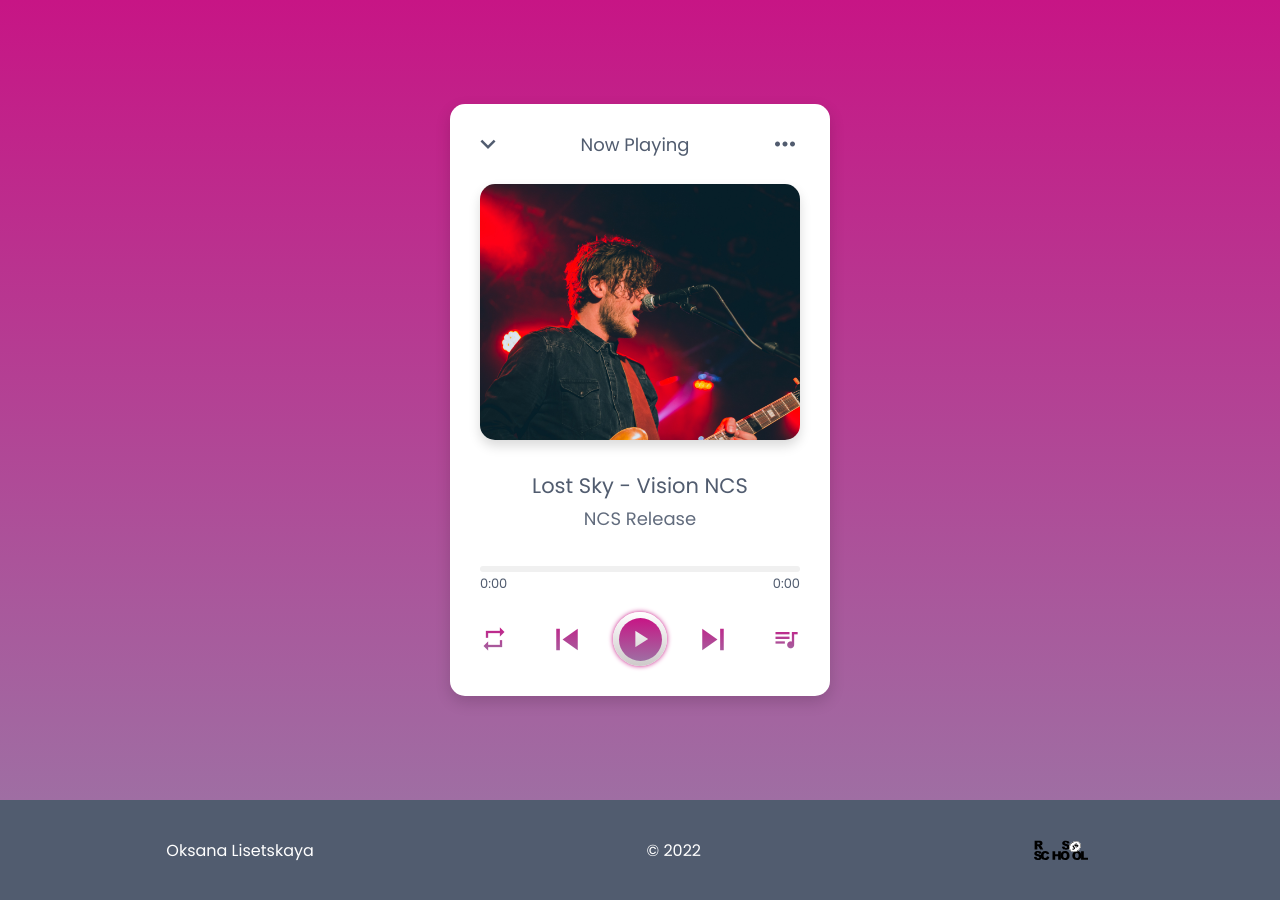
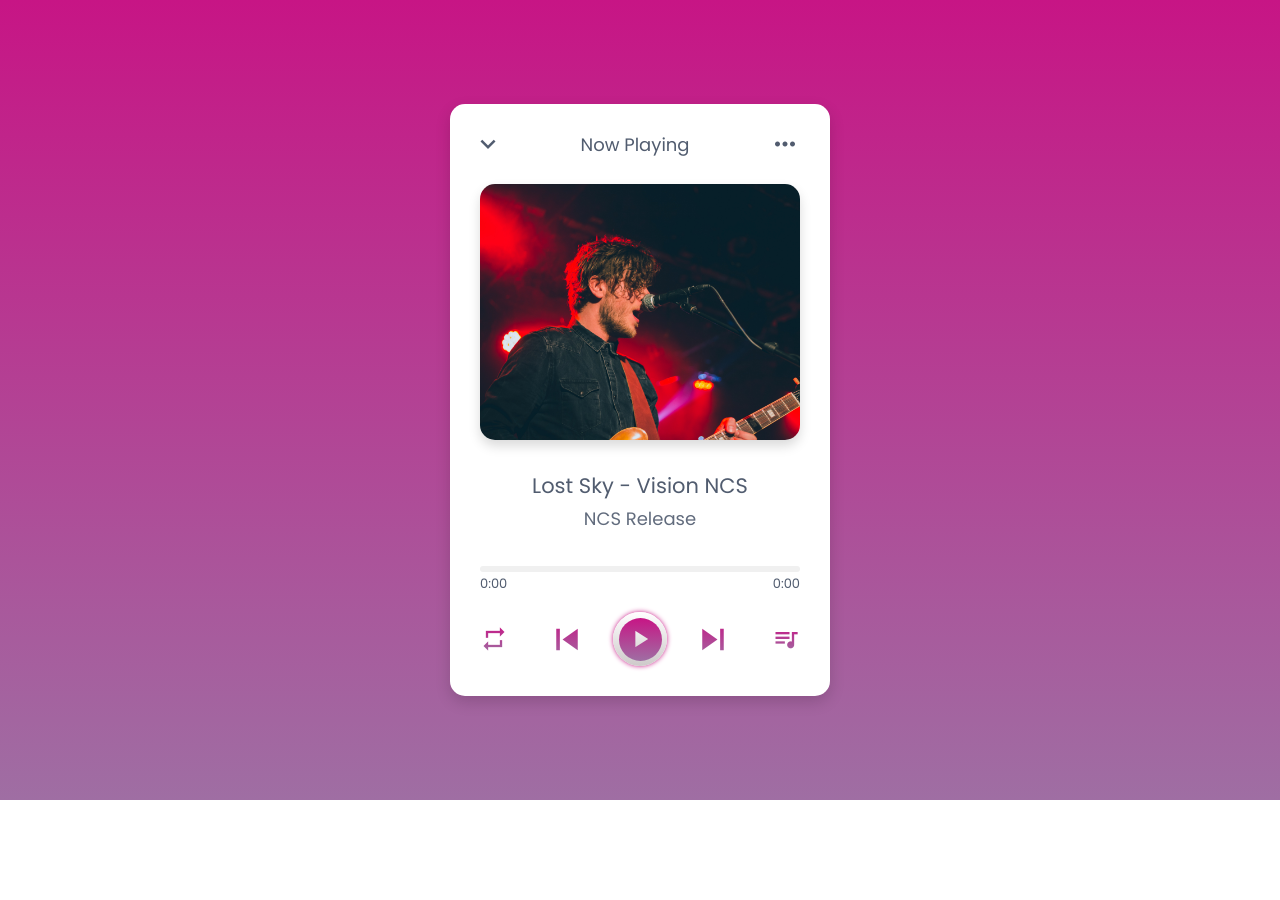
Before and after one commit to oksana-liseczkaya/audio-player, a plain HTML site: page index.html in a window 1280 px wide. After the commit the page ends 800 px from the top, so only its background shows below. Drawn offline with Linux system fonts and the light colour scheme.

Commit message:
delete footer

```diff
--- a/index.html
+++ b/index.html
@@ -57,14 +57,6 @@
         </div>
     </main>
 
-    <footer>
-        <p><a href="https://github.com/oksana-liseczkaya">Oksana Lisetskaya</a></p>
-        <p>&copy; 2022</p>
-        <a href="https://rs.school/js-stage0">
-            <div class="school"></div>
-        </a>
-
-    </footer>
     <script src="./index.js"></script>
 
 </body>
--- a/style.css
+++ b/style.css
@@ -290,30 +290,3 @@ ul li.playing {
     pointer-events: none;
     color: var(--violet);
 }
-
-footer {
-    width: 100%;
-    height: 100px;
-    background-color: #515C6F;
-    bottom: 0;
-    display: flex;
-    justify-content: space-around;
-    align-items: center;
-}
-
-.school {
-    background-image: url('./icons/rs_school_js.svg');
-    background-repeat: no-repeat;
-    width: 80px;
-    height: 20px;
-    cursor: pointer;
-}
-
-a {
-    text-decoration: none;
-    color: #ffffff;
-}
-
-p {
-    color: #ffffff;
-}
```
